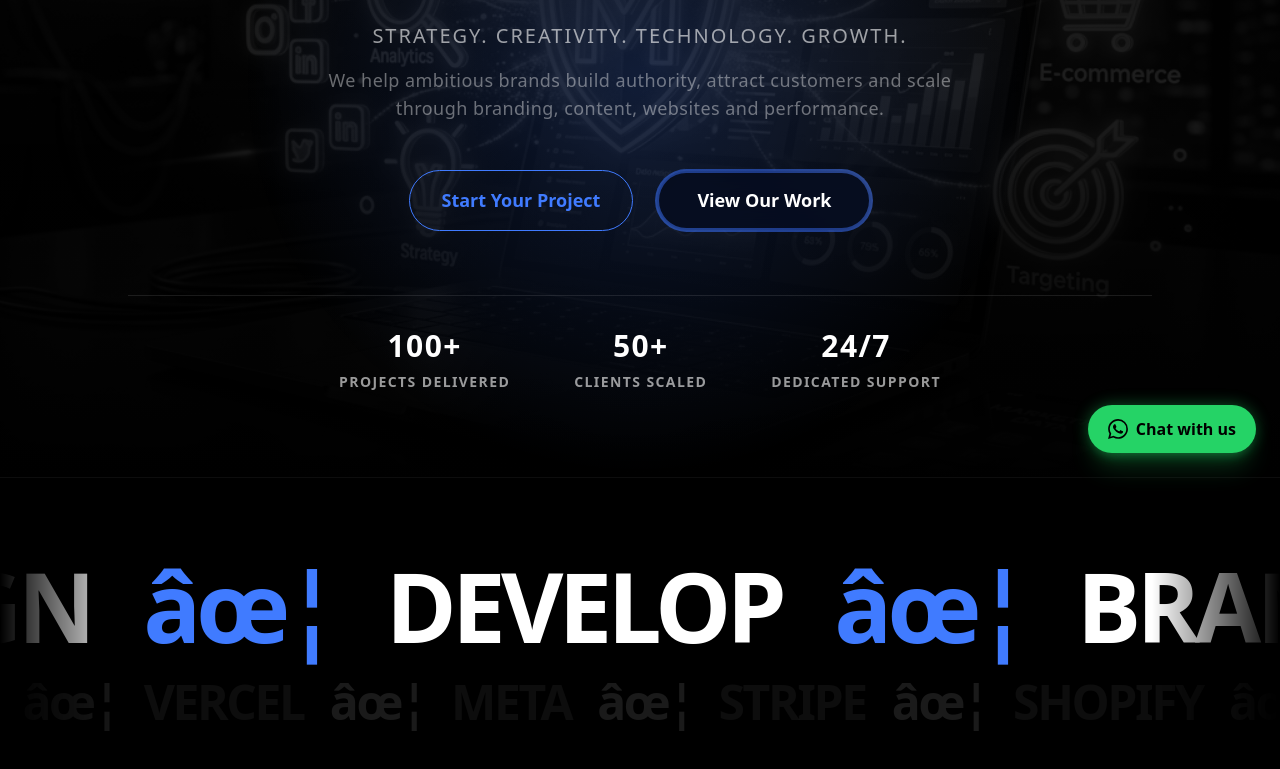
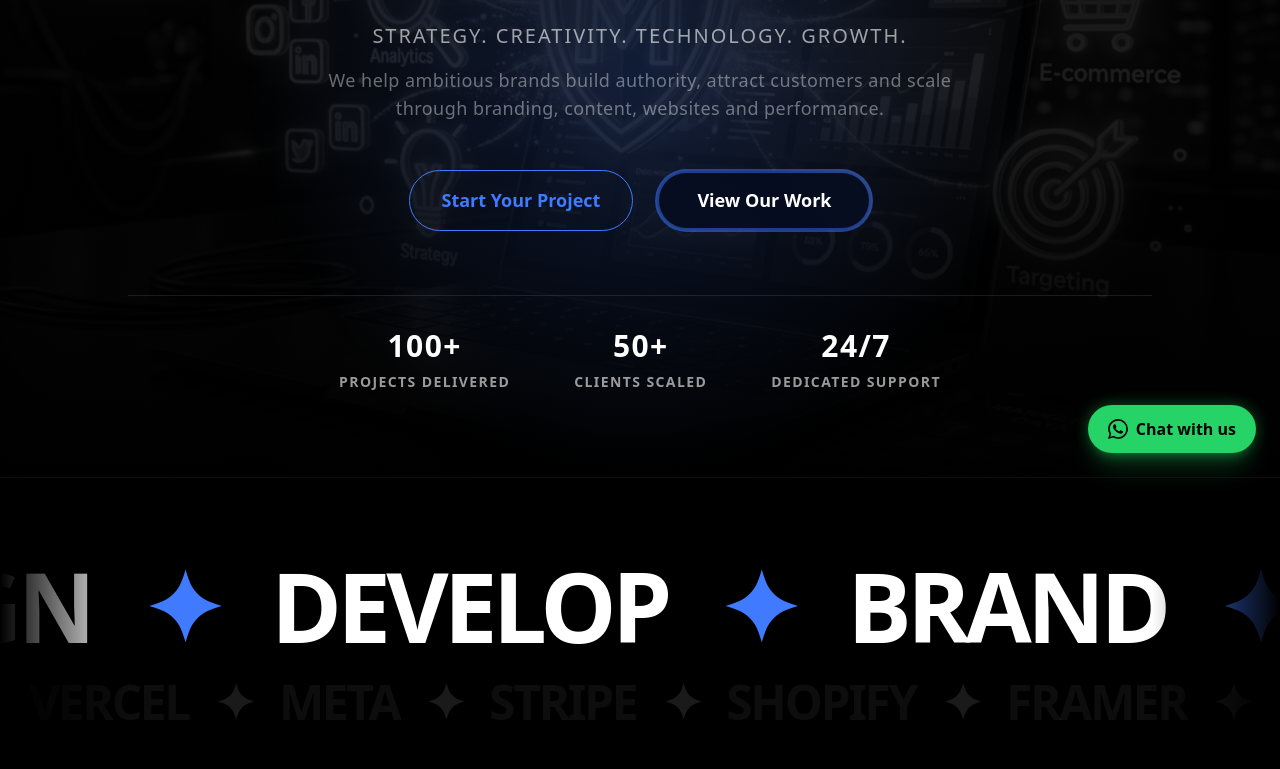
Before and after one commit to ShreyasVavley/NAAVSOCH, a Next.js app: page / in a window 1280 px wide. Shown: the part 323-1092 px from the top of the page. Built offline with nearby package versions, Linux system fonts and the light colour scheme.

Commit message:
Fix marquee star character encoding

```diff
--- a/src/components/LandingPage.tsx
+++ b/src/components/LandingPage.tsx
@@ -137,12 +137,12 @@ export default function LandingPage() {
 
         {/* Top Marquee (Fast, Left) */}
         <div className="flex whitespace-nowrap text-5xl md:text-8xl font-black tracking-tighter animate-marqueeLeft">
-          {Array(8).fill("DESIGN âœ¦ DEVELOP âœ¦ BRAND âœ¦ GROW âœ¦ SCALE âœ¦ ").map((text, i) => (
+          {Array(8).fill("DESIGN ✦ DEVELOP ✦ BRAND ✦ GROW ✦ SCALE ✦ ").map((text, i) => (
             <span key={i} className="mx-8 text-white">
-              {text.split('âœ¦').map((word: string, j: number, arr: string[]) => (
+              {text.split('✦').map((word: string, j: number, arr: string[]) => (
                 <span key={j}>
                   {word}
-                  {j < arr.length - 1 && <span className="text-naavsoch-blue mx-8">âœ¦</span>}
+                  {j < arr.length - 1 && <span className="text-naavsoch-blue mx-8">✦</span>}
                 </span>
               ))}
             </span>
@@ -151,12 +151,12 @@ export default function LandingPage() {
 
         {/* Bottom Marquee (Slow, Right) - Tool Stack */}
         <div className="flex whitespace-nowrap text-3xl md:text-5xl font-black tracking-tighter animate-marqueeRight">
-          {Array(10).fill("FIGMA âœ¦ NEXT.JS âœ¦ VERCEL âœ¦ META âœ¦ STRIPE âœ¦ SHOPIFY âœ¦ FRAMER âœ¦ AWS âœ¦ ").map((text, i) => (
+          {Array(10).fill("FIGMA ✦ NEXT.JS ✦ VERCEL ✦ META ✦ STRIPE ✦ SHOPIFY ✦ FRAMER ✦ AWS ✦ ").map((text, i) => (
             <span key={i} className="mx-4 text-white/5 hover:text-white/20 transition-colors duration-300">
-              {text.split('âœ¦').map((word: string, j: number, arr: string[]) => (
+              {text.split('✦').map((word: string, j: number, arr: string[]) => (
                 <span key={j}>
                   {word}
-                  {j < arr.length - 1 && <span className="text-white/10 mx-4">âœ¦</span>}
+                  {j < arr.length - 1 && <span className="text-white/10 mx-4">✦</span>}
                 </span>
               ))}
             </span>
```
